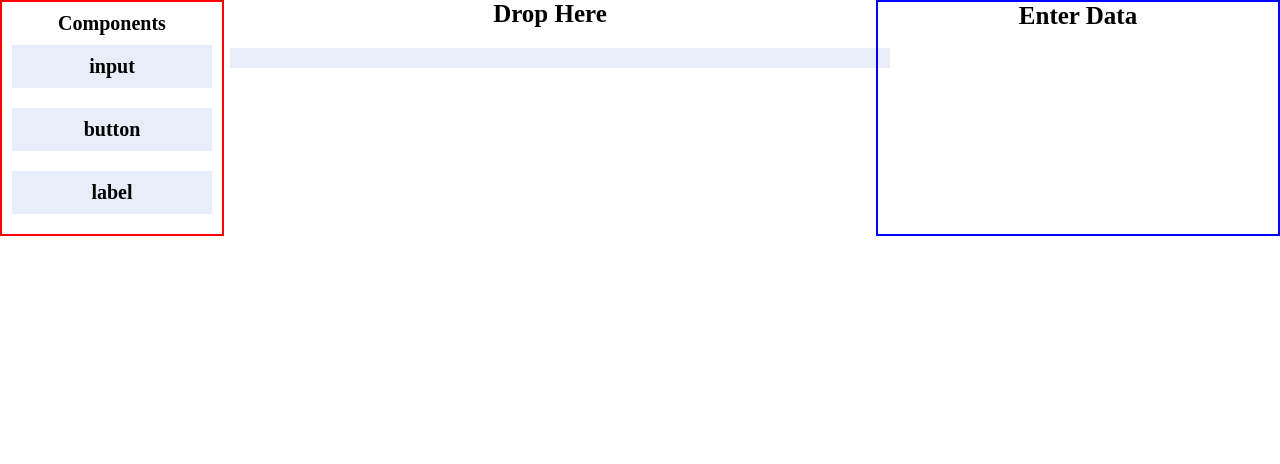
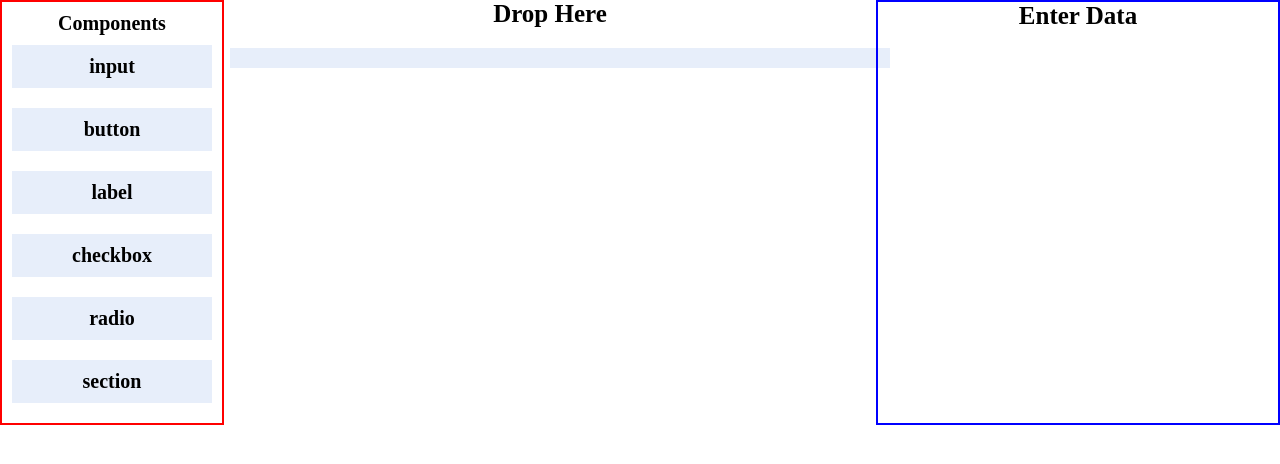
Before and after one commit to FaiqSarwar-2669/Security-Plus-Front-End, an Angular app: page /make-form in a window 1280 px wide. Shown: the top 464 px of the page. Built offline with nearby package versions, Linux system fonts and the light colour scheme.

Commit message:
add more html components

```diff
--- a/src/app/services_provider/make-form/make-form.component.scss
+++ b/src/app/services_provider/make-form/make-form.component.scss
@@ -9,7 +9,8 @@
         flex-direction: column;
         gap: 10px;
         border: 2px solid red;
-        label{
+
+        label {
             display: block;
             text-align: center;
             font-size: 20px;
@@ -28,11 +29,13 @@
         flex-direction: column;
         gap: 20px;
         width: 50%;
-        label{
+
+        label {
             text-align: center;
             font-size: 25px;
             font-weight: bold;
         }
+
         .working-space {
             padding: 10px;
             width: 100%;
@@ -41,13 +44,34 @@
             flex-direction: column;
             justify-content: center;
             gap: 10px;
+
+            .section {
+                display: flex;
+            }
+
+            .left,
+            .right {
+                width: 50%;
+                min-height: 100px;
+                border: 1px solid #ccc;
+            }
+
+            .left {
+                background-color: lightblue;
+            }
+
+            .right {
+                background-color: lightgreen;
+            }
+
         }
     }
 
     .form-section-three {
         width: 400px;
         border: 2px solid blue;
-        label{
+
+        label {
             display: block;
             text-align: center;
             font-size: 25px;
--- a/src/app/services_provider/make-form/make-form.component.ts
+++ b/src/app/services_provider/make-form/make-form.component.ts
@@ -30,6 +30,30 @@ export class MakeFormComponent {
             "type": "label",
             "text": "",
             "id": "",
+          },
+          {
+            "type": "checkbox",
+            "text": "Enter the text",
+            "id": "",
+            "value1": "value",
+            "value2": "value",
+            "value3": "value",
+            "value4": "value",
+          },
+          {
+            "type": "radio",
+            "text": "Enter the text",
+            "id": "",
+            "value1": "value",
+            "value2": "value",
+            "value3": "value",
+          },
+          {
+            "type": "section",
+            "id": "",
+            "title": "Section Title",
+            "leftElements": [],
+            "rightElements": []
           }
         ]
       }
@@ -54,7 +78,7 @@ export class MakeFormComponent {
     const dataTransfer = event.dataTransfer;
     if (dataTransfer) {
       const data = JSON.parse(dataTransfer.getData('text/plain'));
-      if (data.type === 'input' || data.type === 'button' || data.type === 'label') {
+      if (data.type === 'input' || data.type === 'button' || data.type === 'label' || data.type === 'checkbox' || data.type === 'radio' || data.type === 'section') {
         this.addToNewJsonArray(data);
       }
     }
@@ -68,8 +92,9 @@ export class MakeFormComponent {
     this.createInputField(newItem);
   }
 
+  // Create the instance of html elements
   createInputField(data: any) {
-    let inputElement: HTMLInputElement | HTMLButtonElement | HTMLLabelElement | undefined;
+    let inputElement: HTMLInputElement | HTMLButtonElement | HTMLLabelElement | HTMLDivElement | undefined;
     const workingSpace = document.querySelector('.working-space');
     if (!workingSpace) {
       return;
@@ -83,14 +108,49 @@ export class MakeFormComponent {
       inputElement.setAttribute('placeholder', 'New Input Field');
       inputElement.setAttribute('id', data.id);
       inputElement.style.height = '25px';
+    } else if (data.type === 'checkbox') {
+      inputElement = document.createElement('div');
+      inputElement.setAttribute('id', data.id);
+      const lineBreak = document.createElement('br');
+      const textofcheckbox = document.createElement('label');
+      textofcheckbox.innerText = data.text;
+      inputElement.appendChild(textofcheckbox);
+      inputElement.appendChild(lineBreak);
+      for (let i = 1; i <= 4; i++) {
+        const lineBreak = document.createElement('br');
+        const checkbox = document.createElement('input');
+        checkbox.setAttribute('type', 'checkbox');
+        const label = document.createElement('label');
+        label.innerText = data['value' + i];
+        label.style.marginLeft = '10px';
+        inputElement.appendChild(checkbox);
+        inputElement.appendChild(label);
+        inputElement.appendChild(lineBreak);
+      }
+    } else if (data.type === 'radio') {
+      inputElement = document.createElement('div');
+      inputElement.setAttribute('id', data.id);
+      const lineBreak = document.createElement('br');
+      const textofcheckbox = document.createElement('label');
+      textofcheckbox.innerText = data.text;
+      inputElement.appendChild(textofcheckbox);
+      inputElement.appendChild(lineBreak);
+      for (let i = 1; i <= 3; i++) {
+        const lineBreak = document.createElement('br');
+        const radiobox = document.createElement('input');
+        radiobox.setAttribute('type', 'radio');
+        const label = document.createElement('label');
+        label.innerText = data['value' + i];
+        radiobox.style.marginLeft = '10px';
+        inputElement.appendChild(radiobox);
+        inputElement.appendChild(label);
+      }
     } else if (data.type === 'button') {
-
-
       const existingButton = workingSpace.querySelector('button');
       if (existingButton) {
         alert("You can only add One button");
         return;
-      }else{
+      } else {
         inputElement = document.createElement('button');
         inputElement.innerText = 'Button';
         inputElement.setAttribute('id', data.id);
@@ -103,7 +163,23 @@ export class MakeFormComponent {
       inputElement = document.createElement('label');
       inputElement.innerText = 'Name';
       inputElement.setAttribute('id', data.id);
+    } else if (data.type === 'section') {
+      inputElement = document.createElement('div');
+      inputElement.setAttribute('id', data.id);
+      inputElement.setAttribute('class', 'section');
+      inputElement.setAttribute('style', 'width: 100%; display:flex; justify-content: space-between;');
+      const left_side = document.createElement('div');
+      left_side.setAttribute('id', 'left-side');
+      left_side.setAttribute('style', 'width: 48%; min-height: 50px; border: 1px solid #ccc; background-color: lightblue;');
+      const right_side = document.createElement('div');
+      right_side.setAttribute('id', 'right-side');
+      right_side.setAttribute('style', 'width: 48%; min-height: 50px; border: 1px solid #ccc; background-color: lightgreen;');
+      inputElement.appendChild(left_side);
+      inputElement.appendChild(right_side);
+
     }
+
+
     if (inputElement) {
       inputElement.addEventListener('click', (event) => {
         const clickedElement = event.target as HTMLElement;
```
